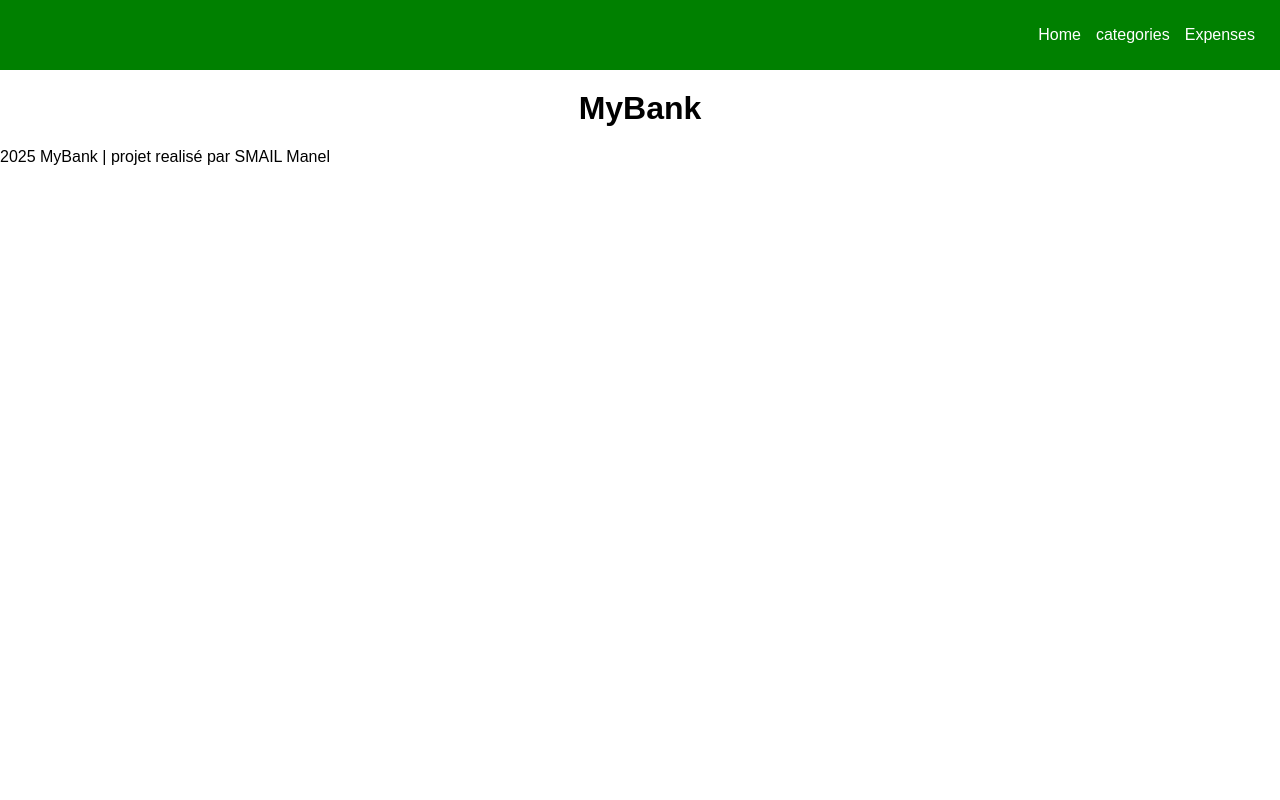
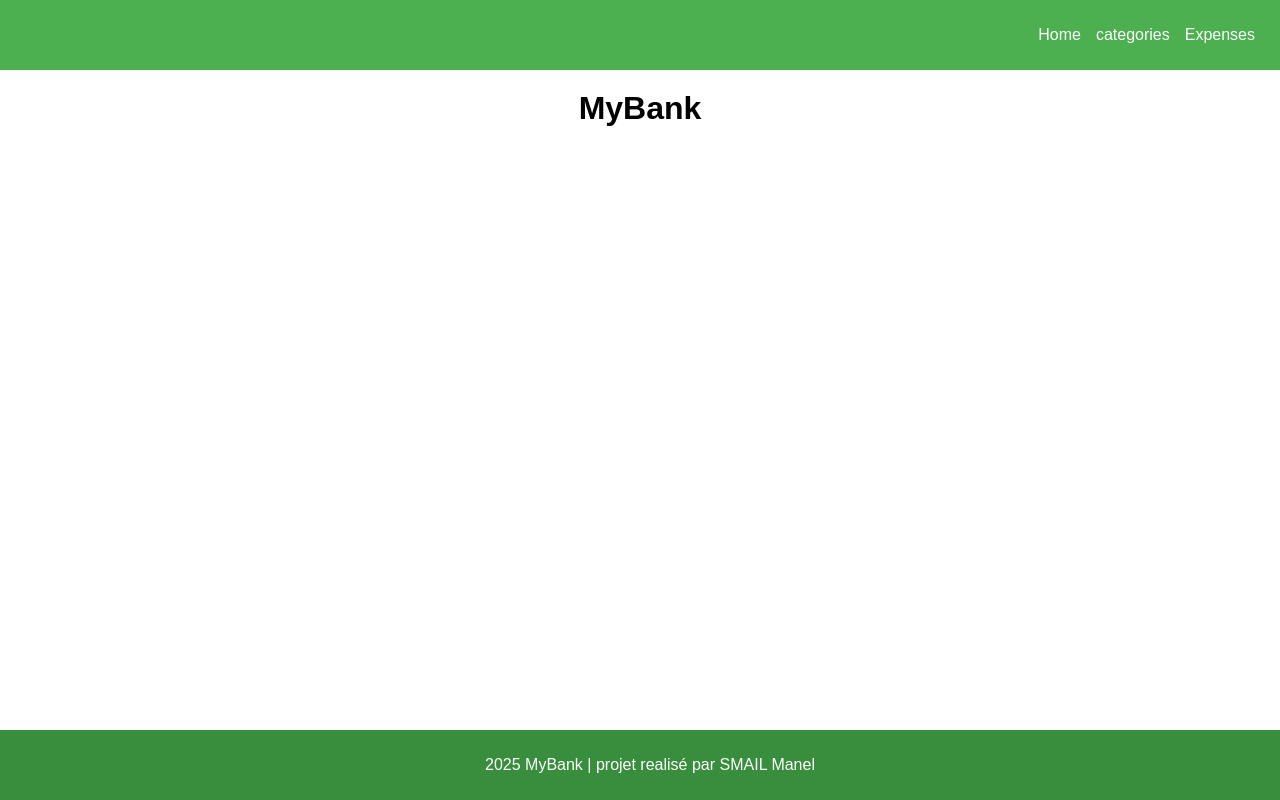
Before and after one commit to Manel28/projet_mybank, a React (Vite) app: page / in a window 1280 px wide. Built offline with nearby package versions, Linux system fonts and the light colour scheme.

Commit message:
add css for the footer

```diff
--- a/src/index.css
+++ b/src/index.css
@@ -4,7 +4,7 @@ body{
   padding :0;
 }
 header{
-  background-color:green;
+  background-color:#4CAF50;
   padding :10px;
   text-align:right;
   color : white;
@@ -21,3 +21,13 @@ h1{
   text-align:center;
   margin-top: 20px;
 }
+footer{
+  background-color:#388E3C;
+  color :white;
+  padding:10px;
+  text-align:center;
+  position: fixed;
+  bottom:0;
+  width:100%;
+
+}
```
